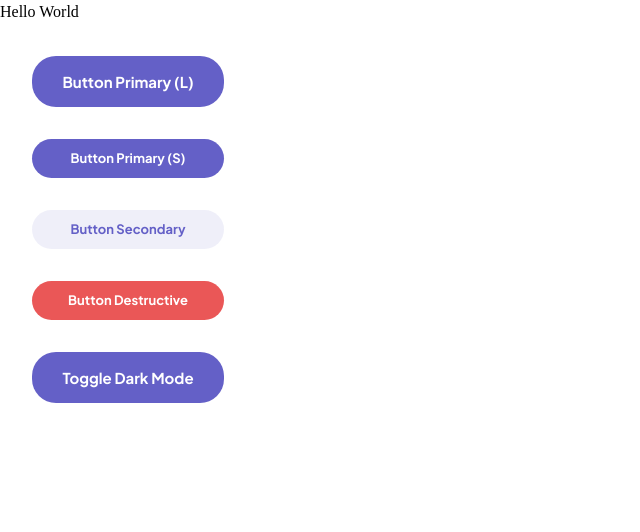
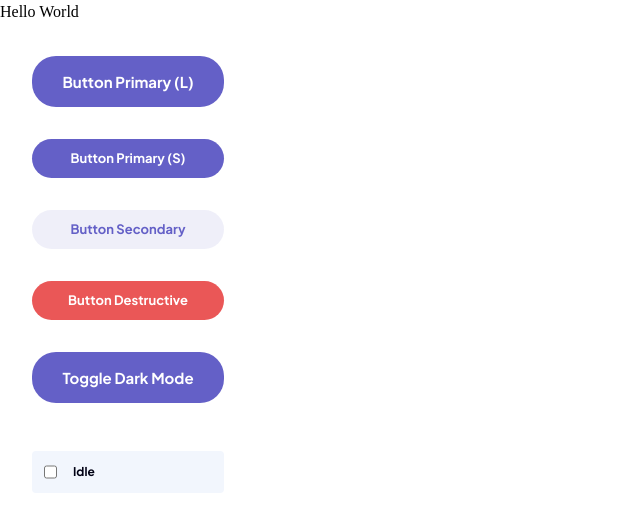
Before and after one commit to eestaniel/kanban, a Next.js app: page / in a window 1280 px wide. Shown: the top 532 px of the page, without its empty margins (0-640 px from the left). Built offline with nearby package versions, Linux system fonts and the light colour scheme.

Commit message:
feat: created subtask_checkbox component

```diff
--- /dev/null
+++ b/src/app/components/subtask_checkbox/Subtask_Checkbox.jsx
@@ -0,0 +1,22 @@
+import './subtask_checkbox.css'
+
+const SubtaskCheckbox = ({label}) => {
+  // Function to handle container click
+  const toggleCheckbox = (event) => {
+    // This stops the checkbox from toggling twice when the checkbox itself is clicked
+    if (event.target.type !== 'checkbox') {
+      document.getElementById('subtask').click();
+    }
+  };
+
+  return (
+    <>
+      <div className="subtask-checkbox-container subtask-heading" onClick={toggleCheckbox}>
+        <input type="checkbox" id="subtask" name="subtask" value="subtask"/>
+        <label htmlFor="subtask" onClick={toggleCheckbox}>{label}</label>
+      </div>
+    </>
+  );
+};
+
+export default SubtaskCheckbox;
--- /dev/null
+++ b/src/app/components/subtask_checkbox/subtask_checkbox.css
@@ -0,0 +1,29 @@
+.subtask-checkbox-container {
+    display: flex;
+    flex-direction: row;
+    gap: 1rem;
+    padding: .75rem;
+    justify-content: start;
+    background-color: var(--subtask-chkbox-idle-bg);
+    color: var(--subtask-chkbox-fc);
+    border-radius: 0.25rem;
+
+
+    &:hover {
+        cursor: pointer;
+        background-color: var(--subtask-chkbox-hoverd-bg);
+    }
+
+    & label:hover {
+        cursor: pointer !important;
+    }
+}
+
+#subtask {
+    accent-color: var(--main-purple);
+}
+
+#subtask:checked + label {
+    text-decoration: line-through;
+    color: var(--subtask-chkbox-completed-fc);
+}
--- a/src/app/globals.css
+++ b/src/app/globals.css
@@ -43,7 +43,7 @@
     --font-body-line-height-m: 15px;
 
 
-    --header-kerning-s: 2.4px;
+    --header-kerning-s: 1px;
 
     --font-weight-bold: 700;
     --font-weight-medium: 500;
@@ -75,10 +75,11 @@
     /* Subtask Checkbox */
     /* background */
     --subtask-chkbox-idle-bg: var(--light-grey);
-    --subtask-chkbox-hoverd-bg: var(--main-purple);
+    --subtask-chkbox-hoverd-bg: hsla(242, 48%, 58%, 25%);
     --subtask-chkbox-completed-bg: var(--light-grey);
     /* font color */
     --subtask-chkbox-fc: var(--black);
+    --subtask-chkbox-completed-fc: hsla(237, 100%, 4%, 50%);
     --subtask-chkbox-completed-opacity: 50%;
 
     /* TextField */
@@ -113,8 +114,10 @@
         /* background */
         --subtask-chkbox-idle-bg: var(--very-dark-grey);
         --subtask-chkbox-completed-bg: var(--very-dark-grey);
+        --subtask-chkbox-box-stroke: hsla(216, 15%, 57%, 25%);
         /* font color */
         --subtask-chkbox-fc: var(--white);
+        --subtask-chkbox-completed-fc: hsla(0, 0%, 100%, 50%);
 
         /* TextField */
         --textfield-bg: var(--dark-grey);
@@ -187,3 +190,11 @@
     line-height: var(--font-header-line-height-l);
     font-weight: var(--font-weight-bold);
 }
+
+.subtask-heading {
+    font-family: var(--font-heading);
+    font-size: 12px;
+    letter-spacing: 0;
+    font-weight: var(--font-weight-bold);
+    color: var(--black);
+}
--- a/src/app/page.css
+++ b/src/app/page.css
@@ -11,3 +11,12 @@ body {
     margin-top: 2rem;
     margin-left: 2rem;
 }
+
+.test-checkbox {
+    display: flex;
+    flex-direction: column;
+    width: 12rem;
+    margin-top: 3rem;
+    margin-left: 2rem;
+    gap: 1rem
+}
--- a/src/app/page.js
+++ b/src/app/page.js
@@ -1,6 +1,7 @@
 "use client";
 
-import CustomButton from "@/app/components/Custom_Button";
+import CustomButton from "@/app/components/buttons/Custom_Button";
+import SubtaskCheckbox from "@/app/components/subtask_checkbox/Subtask_Checkbox";
 import "./page.css";
 import { useState } from "react";
 
@@ -30,6 +31,10 @@ export default function Home() {
         <CustomButton label={"Toggle Dark Mode"} type="primary-large" onClick={(e)=>toggleDarkMode(e)}/>
       </div>
 
+      <div className="test-checkbox">
+        <SubtaskCheckbox label={'Idle'} />
+      </div>
+
     </main>
   );
 }
```
Also changed, not shown: src/app/components/buttons/Custom_Button.jsx (renamed from src/app/components/Custom_Button.jsx), src/app/components/buttons/custom_button.css (renamed from src/app/components/custom_button.css).
